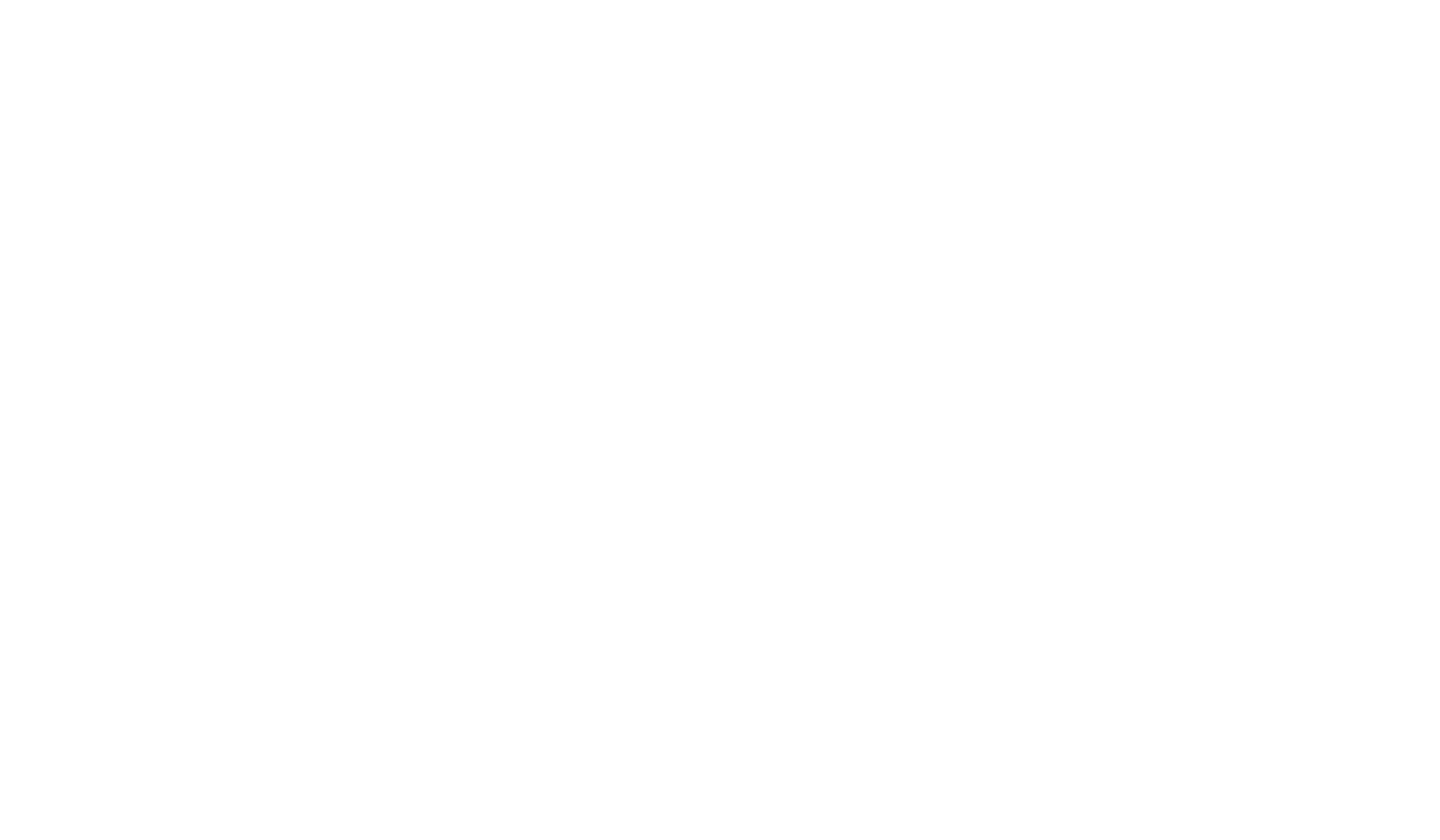
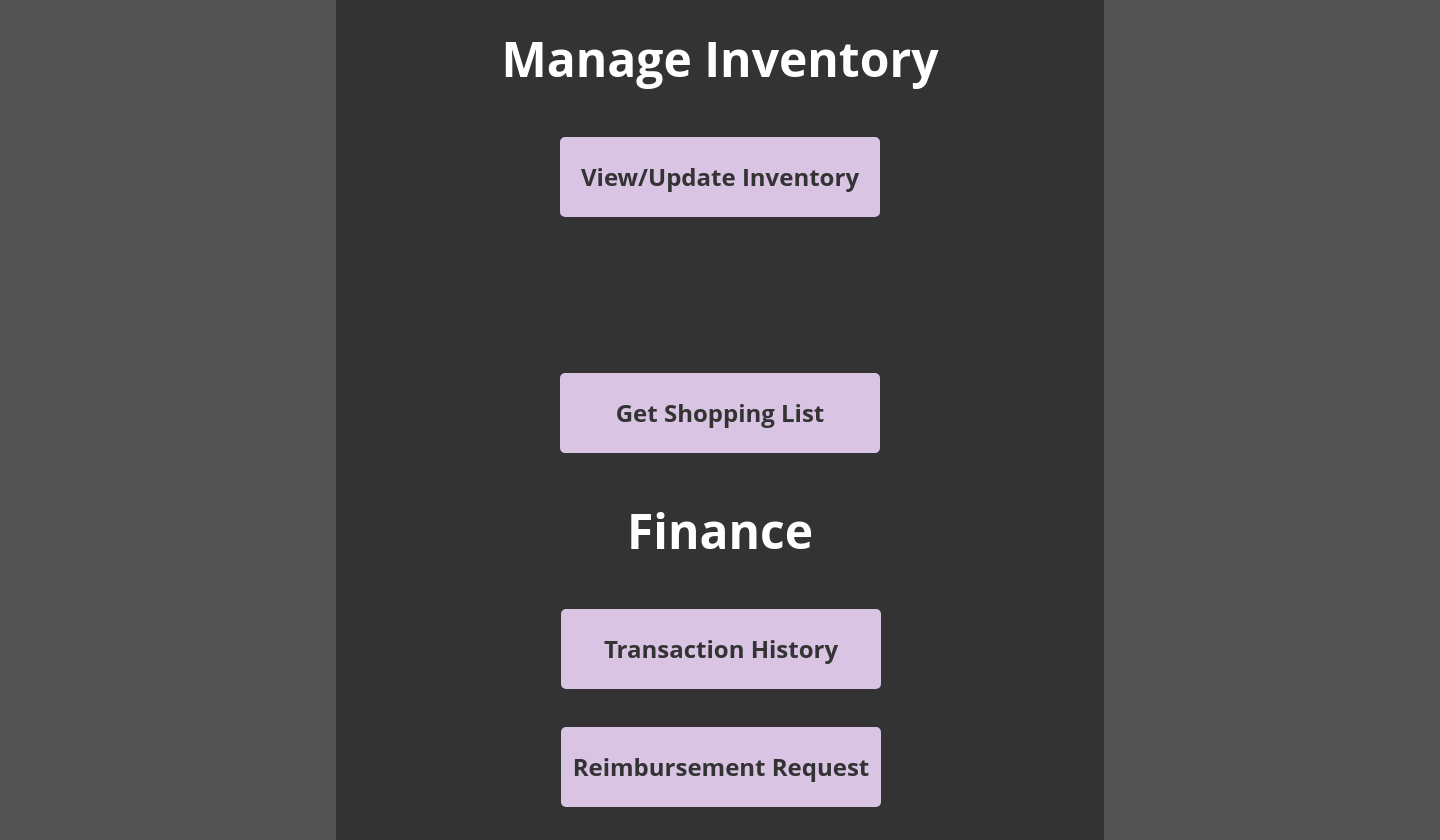
Before and after one commit to ubccsss/Live-Inventory-System, a React (Vite) app in the folder frontend/: page /tasklist in a window 1280 px wide. Shown: the top 840 px of the page, 1440 px wide, since content can reach past the window. Before the commit the page ends 800 px from the top, so only its background shows below. Built offline with nearby package versions, Linux system fonts and the light colour scheme.

Commit message:
Set up the route. Using default figma style for the tasklist page.

```diff
--- a/frontend/package.json
+++ b/frontend/package.json
@@ -11,7 +11,8 @@
   },
   "dependencies": {
     "react": "^18.2.0",
-    "react-dom": "^18.2.0"
+    "react-dom": "^18.2.0",
+    "react-router-dom": "^6.22.1"
   },
   "devDependencies": {
     "@types/react": "^18.2.43",
--- /dev/null
+++ b/frontend/src/components/tasklist.tsx
@@ -0,0 +1,34 @@
+import { memo } from 'react';
+import type { FC } from 'react';
+
+import resets from '../styles/_resets.module.css';
+import { TasklistButton } from './tasklistButton';
+import classes from '../styles/Tasklist.module.css';
+
+interface Props {
+  className?: string;
+}
+/* @figmaId 55:4 */
+export const Tasklist: FC<Props> = memo(function Screen(props = {}) {
+  return (
+    <div className={`${resets.storybrainResets} ${classes.root}`}>
+      <div className={classes.background}></div>
+      <div className={classes.button3}></div>
+      <div className={classes.reimbursementRequest}>Reimbursement Request</div>
+      <div className={classes.button32}></div>
+      <div className={classes.transactionLog}>Transaction History </div>
+      <div className={classes.finance}>Finance</div>
+      <div className={classes.button33}>
+        <TasklistButton className={classes.icon} />
+      </div>
+      <div className={classes.getShoppingList}>Get Shopping List</div>
+      <div className={classes.button34}></div>
+      <div className={classes.updateInventory}>View/Update Inventory</div>
+      <div className={classes.manageInventory}>Manage Inventory</div>
+      <div className={classes.button35}></div>
+      <div className={classes.reimbursementRequest2}>Logout</div>
+    </div>
+  );
+});
+
+export default Tasklist;
--- /dev/null
+++ b/frontend/src/components/tasklistButton.tsx
@@ -0,0 +1,12 @@
+import { memo, SVGProps } from 'react';
+
+const TasklistButton = (props: SVGProps<SVGSVGElement>) => (
+  <svg preserveAspectRatio='none' viewBox='0 0 320 80' fill='none' xmlns='http://www.w3.org/2000/svg' {...props}>
+    <path
+      d='M0 5C0 2.23858 2.23858 0 5 0H315C317.761 0 320 2.23858 320 5V75C320 77.7614 317.761 80 315 80H5C2.23858 80 0 77.7614 0 75V5Z'
+      fill='#D9C4E3'
+    />
+  </svg>
+);
+const Memo = memo(TasklistButton);
+export { Memo as TasklistButton };
--- a/frontend/src/main.tsx
+++ b/frontend/src/main.tsx
@@ -2,9 +2,11 @@ import React from 'react'
 import ReactDOM from 'react-dom/client'
 import App from './App.tsx'
 import './index.css'
+import TheRoutes from './routes.tsx'
 
 ReactDOM.createRoot(document.getElementById('root')!).render(
   <React.StrictMode>
     <App />
+	<TheRoutes/>
   </React.StrictMode>,
 )
--- /dev/null
+++ b/frontend/src/routes.tsx
@@ -0,0 +1,17 @@
+import React from "react";
+import {Routes, Route, BrowserRouter, Navigate} from 'react-router-dom';
+import Tasklist from "./components/tasklist";
+export interface Props {
+	children?: React.ComponentType<unknown>;
+}
+
+const TheRoutes = (parameters: Props) =>(
+	<BrowserRouter {...parameters}>
+		<Routes>
+			<Route path="/tasklist" Component={Tasklist} element={<Navigate to="/tasklist"/>}>
+			</Route>
+		</Routes>
+	</BrowserRouter>
+);
+
+export default TheRoutes;
--- /dev/null
+++ b/frontend/src/styles/Tasklist.module.css
@@ -0,0 +1,177 @@
+.root {
+	position: relative;
+	width: 1440px;
+	height: 1024px;
+	align-items: flex-start;
+	background-color: #535353;
+	overflow: hidden;
+  }
+  .background {
+	position: absolute;
+	left: 50%;
+	top: 50%;
+	width: 768px;
+	height: 1024px;
+	background-color: #333;
+	transform: translate(-50%, -50%);
+  }
+  .button3 {
+	position: absolute;
+	left: 561px;
+	top: 727px;
+	width: 320px;
+	height: 80px;
+	border-radius: 5px;
+	background-color: #d9c4e3;
+  }
+  .reimbursementRequest {
+	color: #333;
+	font-size: 24px;
+	font-weight: bold;
+	font-family: Open Sans, system-ui, -apple-system, 'Segoe UI', Roboto, 'Helvetica Neue', Arial, 'Noto Sans',
+	  'Liberation Sans', sans-serif;
+	position: absolute;
+	left: 510px;
+	top: 708px;
+	width: 422px;
+	height: 118px;
+	text-align: center;
+	align-items: center;
+	justify-content: center;
+	flex-direction: column;
+  }
+  .button32 {
+	position: absolute;
+	left: 561px;
+	top: 609px;
+	width: 320px;
+	height: 80px;
+	border-radius: 5px;
+	background-color: #d9c4e3;
+  }
+  .transactionLog {
+	color: #333;
+	font-size: 24px;
+	font-weight: bold;
+	font-family: Open Sans, system-ui, -apple-system, 'Segoe UI', Roboto, 'Helvetica Neue', Arial, 'Noto Sans',
+	  'Liberation Sans', sans-serif;
+	position: absolute;
+	left: 510px;
+	top: 590px;
+	width: 422px;
+	height: 118px;
+	text-align: center;
+	align-items: center;
+	justify-content: center;
+	flex-direction: column;
+  }
+  .finance {
+	color: #fff;
+	font-size: 48px;
+	font-weight: bold;
+	font-family: Open Sans, system-ui, -apple-system, 'Segoe UI', Roboto, 'Helvetica Neue', Arial, 'Noto Sans',
+	  'Liberation Sans', sans-serif;
+	position: absolute;
+	left: 509px;
+	top: 472px;
+	width: 422px;
+	height: 118px;
+	text-align: center;
+	align-items: center;
+	justify-content: center;
+	flex-direction: column;
+  }
+  .button33 {
+	position: absolute;
+	left: 560px;
+	top: 373px;
+	width: 320px;
+	height: 80px;
+	overflow: visible;
+  }
+  .icon {
+	width: 100%;
+	height: 100%;
+  }
+  .getShoppingList {
+	color: #333;
+	font-size: 24px;
+	font-weight: bold;
+	font-family: Open Sans, system-ui, -apple-system, 'Segoe UI', Roboto, 'Helvetica Neue', Arial, 'Noto Sans',
+	  'Liberation Sans', sans-serif;
+	position: absolute;
+	left: 509px;
+	top: 354px;
+	width: 422px;
+	height: 118px;
+	text-align: center;
+	align-items: center;
+	justify-content: center;
+	flex-direction: column;
+  }
+  .button34 {
+	position: absolute;
+	left: 560px;
+	top: 137px;
+	width: 320px;
+	height: 80px;
+	border-radius: 5px;
+	background-color: #d9c4e3;
+  }
+  .updateInventory {
+	color: #333;
+	font-size: 24px;
+	font-weight: bold;
+	font-family: Open Sans, system-ui, -apple-system, 'Segoe UI', Roboto, 'Helvetica Neue', Arial, 'Noto Sans',
+	  'Liberation Sans', sans-serif;
+	position: absolute;
+	left: 509px;
+	top: 118px;
+	width: 422px;
+	height: 118px;
+	text-align: center;
+	align-items: center;
+	justify-content: center;
+	flex-direction: column;
+  }
+  .manageInventory {
+	color: #fff;
+	font-size: 48px;
+	font-weight: bold;
+	font-family: Open Sans, system-ui, -apple-system, 'Segoe UI', Roboto, 'Helvetica Neue', Arial, 'Noto Sans',
+	  'Liberation Sans', sans-serif;
+	position: absolute;
+	left: 499px;
+	top: 0;
+	width: 442px;
+	height: 118px;
+	text-align: center;
+	align-items: center;
+	justify-content: center;
+	flex-direction: column;
+  }
+  .button35 {
+	position: absolute;
+	left: 560px;
+	top: 925px;
+	width: 320px;
+	height: 80px;
+	border-radius: 5px;
+	background-color: #d9c4e3;
+  }
+  .reimbursementRequest2 {
+	color: #333;
+	font-size: 24px;
+	font-weight: bold;
+	font-family: Open Sans, system-ui, -apple-system, 'Segoe UI', Roboto, 'Helvetica Neue', Arial, 'Noto Sans',
+	  'Liberation Sans', sans-serif;
+	position: absolute;
+	left: 509px;
+	top: 906px;
+	width: 422px;
+	height: 118px;
+	text-align: center;
+	align-items: center;
+	justify-content: center;
+	flex-direction: column;
+  }
--- /dev/null
+++ b/frontend/src/styles/_resets.module.css
@@ -0,0 +1,36 @@
+:where(.storybrainResets),
+:where(.storybrainResets) * {
+  box-sizing: border-box;
+  margin: 0;
+  padding: 0;
+  background: none;
+  border: none;
+  flex-shrink: 0;
+  text-decoration: none;
+  min-width: 0;
+  overflow-wrap: anywhere;
+}
+
+:where(.storybrainResets),
+:where(.storybrainResets) :not(span, a, ul, ol, li, p) {
+  display: flex;
+}
+
+:where(.storybrainResets) ul,
+:where(.storybrainResets) ol {
+  text-indent: 0;
+  padding-inline-start: 1.5em;
+}
+
+:where(.storybrainResets) p:empty::before {
+  content: '';
+  display: inline-block;
+}
+
+:where(.storybrainResets) img {
+  object-fit: contain;
+}
+
+:where(.storybrainResets) svg {
+  overflow: visible;
+}
```
Also changed, not shown: 1 other file (tests, documents, lock files or other folders).
